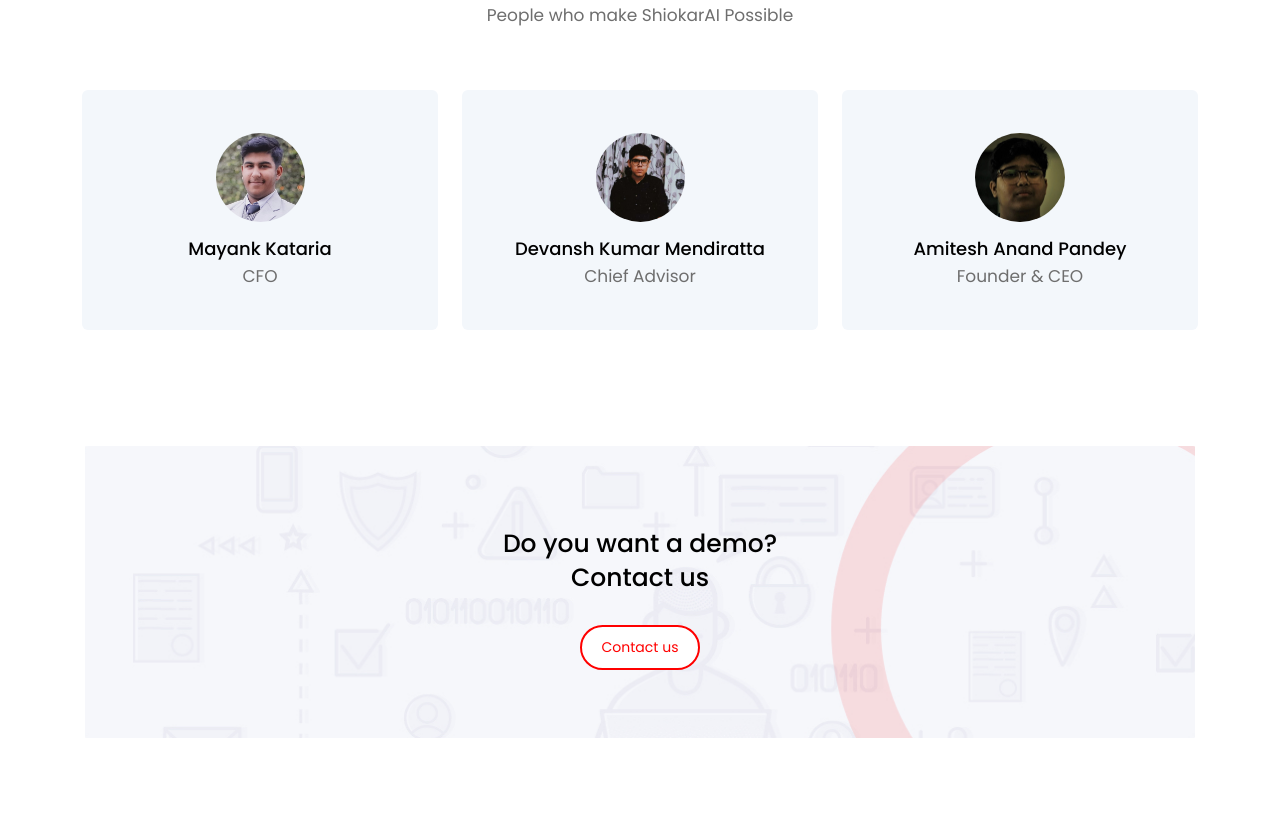
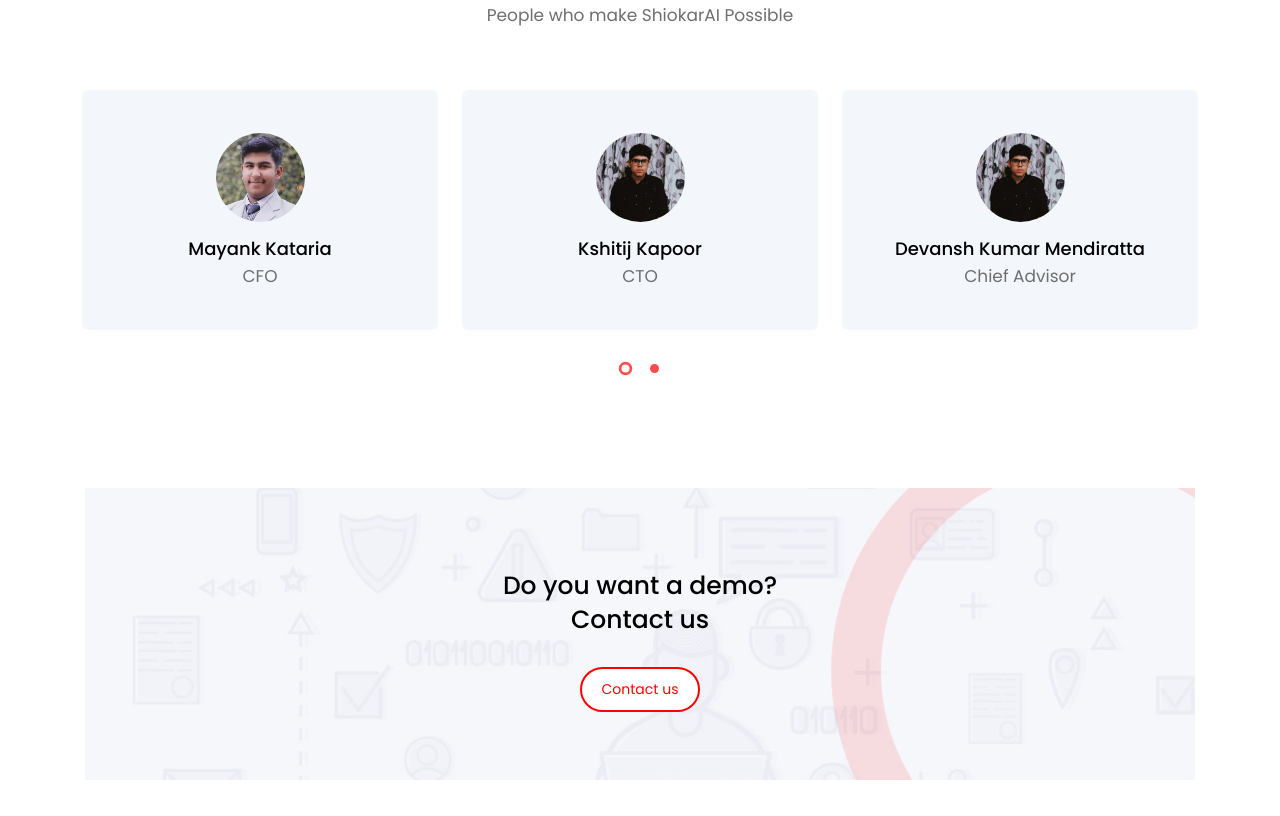
Before and after one commit to Amitesh2624/shiokarai-website, a website: page index.html in a window 1280 px wide. Shown: the part 2967-3783 px from the top of the page. Drawn offline with Linux system fonts and the light colour scheme.

Commit message:
Update index.html

```diff
--- a/index.html
+++ b/index.html
@@ -241,6 +241,15 @@
                 <div class="card-body">
                   <div class="text-center">
                     <img src="images/face3.jpeg" width="89" height="89" alt="" class="img-customer">
+                    <h6 class="card-title pt-3">Kshitij Kapoor</h6>
+                    <h6 class="customer-designation text-muted m-0">CTO</h6>
+                  </div>
+                </div>
+              </div>
+              <div class="card customer-cards">
+                <div class="card-body">
+                  <div class="text-center">
+                    <img src="images/face3.jpeg" width="89" height="89" alt="" class="img-customer">
                     <h6 class="card-title pt-3">Devansh Kumar Mendiratta</h6>
                     <h6 class="customer-designation text-muted m-0">Chief Advisor</h6>
                   </div>
```
